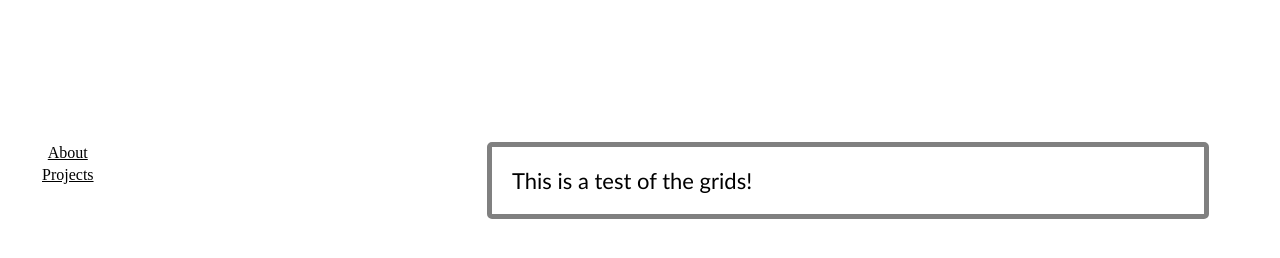
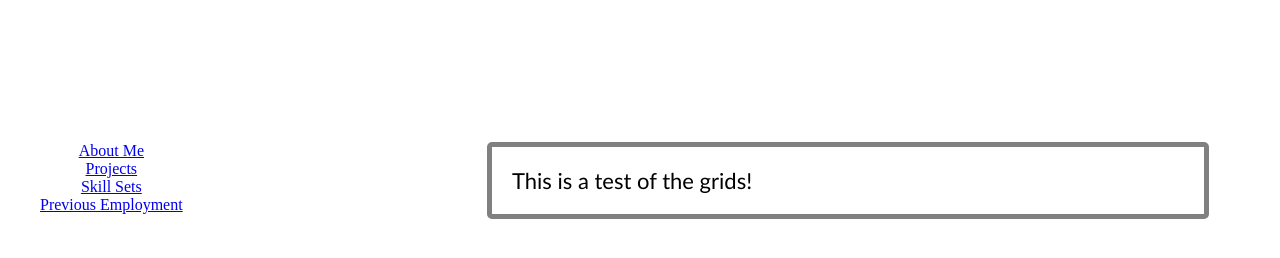
Before and after one commit to EvanPed25/EvanPed25.github.io, a plain HTML site: page index.html in a window 1280 px wide. Shown: the part 116-374 px from the top of the page. Drawn offline with Linux system fonts and the light colour scheme.

Commit message:
aslkdjfa
laksjdf

```diff
--- a/StyleSheet1.css
+++ b/StyleSheet1.css
@@ -64,22 +64,22 @@ grid
 
 }
 
-ol, li{
+ul, ol {
     list-style: none;
     margin: 0;
     padding: 0;
-    color: black;
-    overflow: hidden;
+    color: #888;
 }
 
-li{
-    display:block;
-    margin-left: 2rem;
-    padding: 2px;
+ul {
+    margin-left: 3rem;
 }
 
-li a{
-    color: black;
-    justify-content: center;
+li {
+    margin-left: 2rem;
+}
 
+.nav-section a:hover,
+.nav-section a:focus{
+    color: deeppink;
 }
--- a/index.html
+++ b/index.html
@@ -21,10 +21,16 @@
             <div class="section">
                 <ol>
                     <li>
-                        <a href="aboutme.html">About</a>
+                        <a href="aboutme.html">About Me</a>
                     </li>
                     <li>
                         <a href="projects.html">Projects</a>
+                    </li>
+                    <li>
+                        <a href="skillsets.html">Skill Sets</a>
+                    </li>
+                    <li>
+                        <a href="employment.html">Previous Employment</a>
                     </li>
                 </ol>
             </div>
```
Also changed, not shown: Assets/ERD.png (added).
